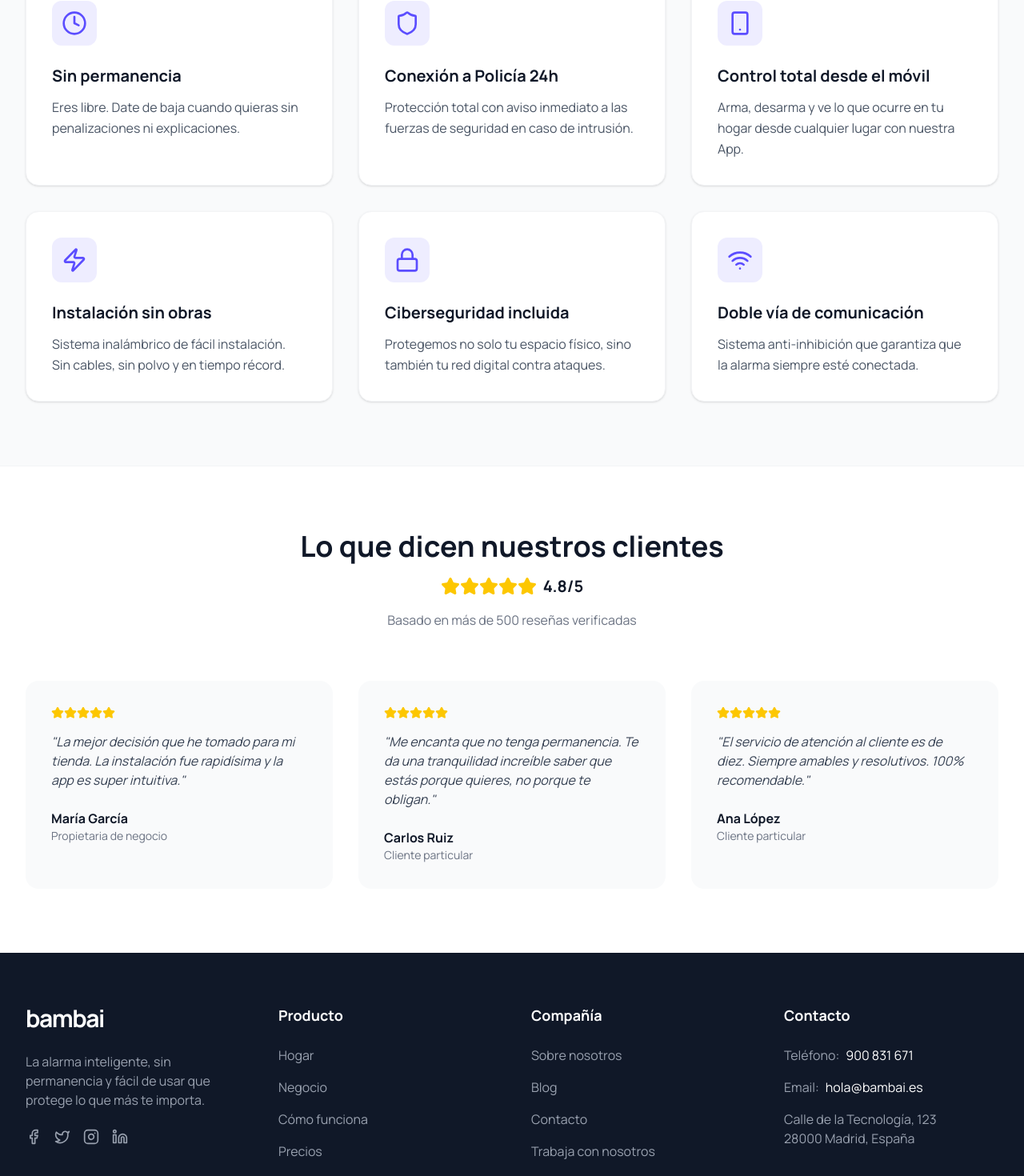
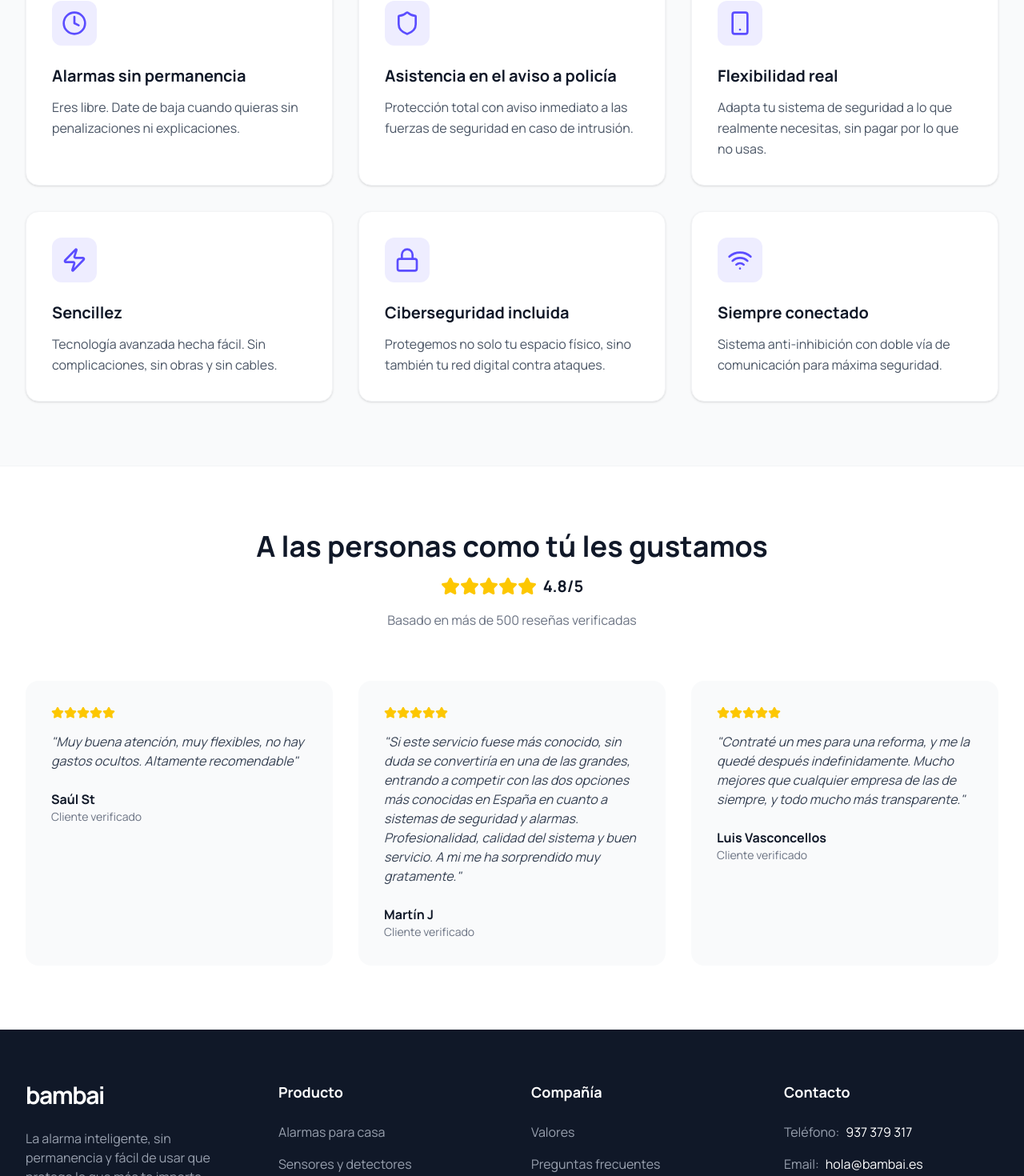
Before and after one commit to Miguel-Angel4/bambai-clone, a React (Vite) app: page / in a window 1280 px wide. Shown: the part 1120-2590 px from the top of the page at 80% size. Built offline with nearby package versions, Linux system fonts and the light colour scheme.

Commit message:
Align Features, Testimonials, and Footer with bambai.es content

```diff
--- a/src/components/FeaturesGrid.tsx
+++ b/src/components/FeaturesGrid.tsx
@@ -4,23 +4,23 @@ import { Shield, Smartphone, Zap, Clock, Lock, Wifi } from 'lucide-react';
 const features = [
     {
         icon: <Clock className="w-8 h-8 text-primary" />,
-        title: 'Sin permanencia',
+        title: 'Alarmas sin permanencia',
         description: 'Eres libre. Date de baja cuando quieras sin penalizaciones ni explicaciones.',
     },
     {
         icon: <Shield className="w-8 h-8 text-primary" />,
-        title: 'Conexión a Policía 24h',
+        title: 'Asistencia en el aviso a policía',
         description: 'Protección total con aviso inmediato a las fuerzas de seguridad en caso de intrusión.',
     },
     {
         icon: <Smartphone className="w-8 h-8 text-primary" />,
-        title: 'Control total desde el móvil',
-        description: 'Arma, desarma y ve lo que ocurre en tu hogar desde cualquier lugar con nuestra App.',
+        title: 'Flexibilidad real',
+        description: 'Adapta tu sistema de seguridad a lo que realmente necesitas, sin pagar por lo que no usas.',
     },
     {
         icon: <Zap className="w-8 h-8 text-primary" />,
-        title: 'Instalación sin obras',
-        description: 'Sistema inalámbrico de fácil instalación. Sin cables, sin polvo y en tiempo récord.',
+        title: 'Sencillez',
+        description: 'Tecnología avanzada hecha fácil. Sin complicaciones, sin obras y sin cables.',
     },
     {
         icon: <Lock className="w-8 h-8 text-primary" />,
@@ -29,8 +29,8 @@ const features = [
     },
     {
         icon: <Wifi className="w-8 h-8 text-primary" />,
-        title: 'Doble vía de comunicación',
-        description: 'Sistema anti-inhibición que garantiza que la alarma siempre esté conectada.',
+        title: 'Siempre conectado',
+        description: 'Sistema anti-inhibición con doble vía de comunicación para máxima seguridad.',
     },
 ];
 
@@ -40,7 +40,7 @@ export const FeaturesGrid: React.FC = () => {
             <div className="max-w-7xl mx-auto px-4 sm:px-6 lg:px-8">
                 <div className="text-center max-w-3xl mx-auto mb-16">
                     <h2 className="text-3xl md:text-4xl font-bold text-gray-900 mb-4">
-                        ¿Por qué elegir Bambai?
+                        Lo difícil es hacerlo fácil
                     </h2>
                     <p className="text-xl text-gray-600">
                         Reinventamos la seguridad para hacerla más fácil, transparente y accesible para todos.
--- a/src/components/Footer.tsx
+++ b/src/components/Footer.tsx
@@ -35,9 +35,9 @@ export const Footer: React.FC = () => {
                     <div>
                         <h4 className="text-lg font-bold mb-6">Producto</h4>
                         <ul className="space-y-4">
-                            <li><a href="#" className="text-gray-400 hover:text-white transition-colors">Hogar</a></li>
-                            <li><a href="#" className="text-gray-400 hover:text-white transition-colors">Negocio</a></li>
-                            <li><a href="#" className="text-gray-400 hover:text-white transition-colors">Cómo funciona</a></li>
+                            <li><a href="#" className="text-gray-400 hover:text-white transition-colors">Alarmas para casa</a></li>
+                            <li><a href="#" className="text-gray-400 hover:text-white transition-colors">Sensores y detectores</a></li>
+                            <li><a href="#" className="text-gray-400 hover:text-white transition-colors">Alarmas según aplicación</a></li>
                             <li><a href="#" className="text-gray-400 hover:text-white transition-colors">Precios</a></li>
                         </ul>
                     </div>
@@ -45,10 +45,10 @@ export const Footer: React.FC = () => {
                     <div>
                         <h4 className="text-lg font-bold mb-6">Compañía</h4>
                         <ul className="space-y-4">
-                            <li><a href="#" className="text-gray-400 hover:text-white transition-colors">Sobre nosotros</a></li>
+                            <li><a href="#" className="text-gray-400 hover:text-white transition-colors">Valores</a></li>
+                            <li><a href="#" className="text-gray-400 hover:text-white transition-colors">Preguntas frecuentes</a></li>
                             <li><a href="#" className="text-gray-400 hover:text-white transition-colors">Blog</a></li>
                             <li><a href="#" className="text-gray-400 hover:text-white transition-colors">Contacto</a></li>
-                            <li><a href="#" className="text-gray-400 hover:text-white transition-colors">Trabaja con nosotros</a></li>
                         </ul>
                     </div>
 
@@ -58,7 +58,7 @@ export const Footer: React.FC = () => {
                         <ul className="space-y-4">
                             <li className="flex items-start">
                                 <span className="text-gray-400">Teléfono:</span>
-                                <a href="tel:900831671" className="ml-2 text-white hover:text-primary transition-colors">900 831 671</a>
+                                <a href="tel:937379317" className="ml-2 text-white hover:text-primary transition-colors">937 379 317</a>
                             </li>
                             <li className="flex items-start">
                                 <span className="text-gray-400">Email:</span>
--- a/src/components/Testimonials.tsx
+++ b/src/components/Testimonials.tsx
@@ -3,21 +3,21 @@ import { Star } from 'lucide-react';
 
 const testimonials = [
     {
-        name: 'María García',
-        role: 'Propietaria de negocio',
-        content: 'La mejor decisión que he tomado para mi tienda. La instalación fue rapidísima y la app es super intuitiva.',
+        name: 'Saúl St',
+        role: 'Cliente verificado',
+        content: 'Muy buena atención, muy flexibles, no hay gastos ocultos. Altamente recomendable',
         rating: 5,
     },
     {
-        name: 'Carlos Ruiz',
-        role: 'Cliente particular',
-        content: 'Me encanta que no tenga permanencia. Te da una tranquilidad increíble saber que estás porque quieres, no porque te obligan.',
+        name: 'Martín J',
+        role: 'Cliente verificado',
+        content: 'Si este servicio fuese más conocido, sin duda se convertiría en una de las grandes, entrando a competir con las dos opciones más conocidas en España en cuanto a sistemas de seguridad y alarmas. Profesionalidad, calidad del sistema y buen servicio. A mi me ha sorprendido muy gratamente.',
         rating: 5,
     },
     {
-        name: 'Ana López',
-        role: 'Cliente particular',
-        content: 'El servicio de atención al cliente es de diez. Siempre amables y resolutivos. 100% recomendable.',
+        name: 'Luis Vasconcellos',
+        role: 'Cliente verificado',
+        content: 'Contraté un mes para una reforma, y me la quedé después indefinidamente. Mucho mejores que cualquier empresa de las de siempre, y todo mucho más transparente.',
         rating: 5,
     },
 ];
@@ -28,7 +28,7 @@ export const Testimonials: React.FC = () => {
             <div className="max-w-7xl mx-auto px-4 sm:px-6 lg:px-8">
                 <div className="text-center mb-16">
                     <h2 className="text-3xl md:text-4xl font-bold text-gray-900 mb-4">
-                        Lo que dicen nuestros clientes
+                        A las personas como tú les gustamos
                     </h2>
                     <div className="flex justify-center items-center space-x-2 mb-4">
                         <div className="flex text-yellow-400">
```
